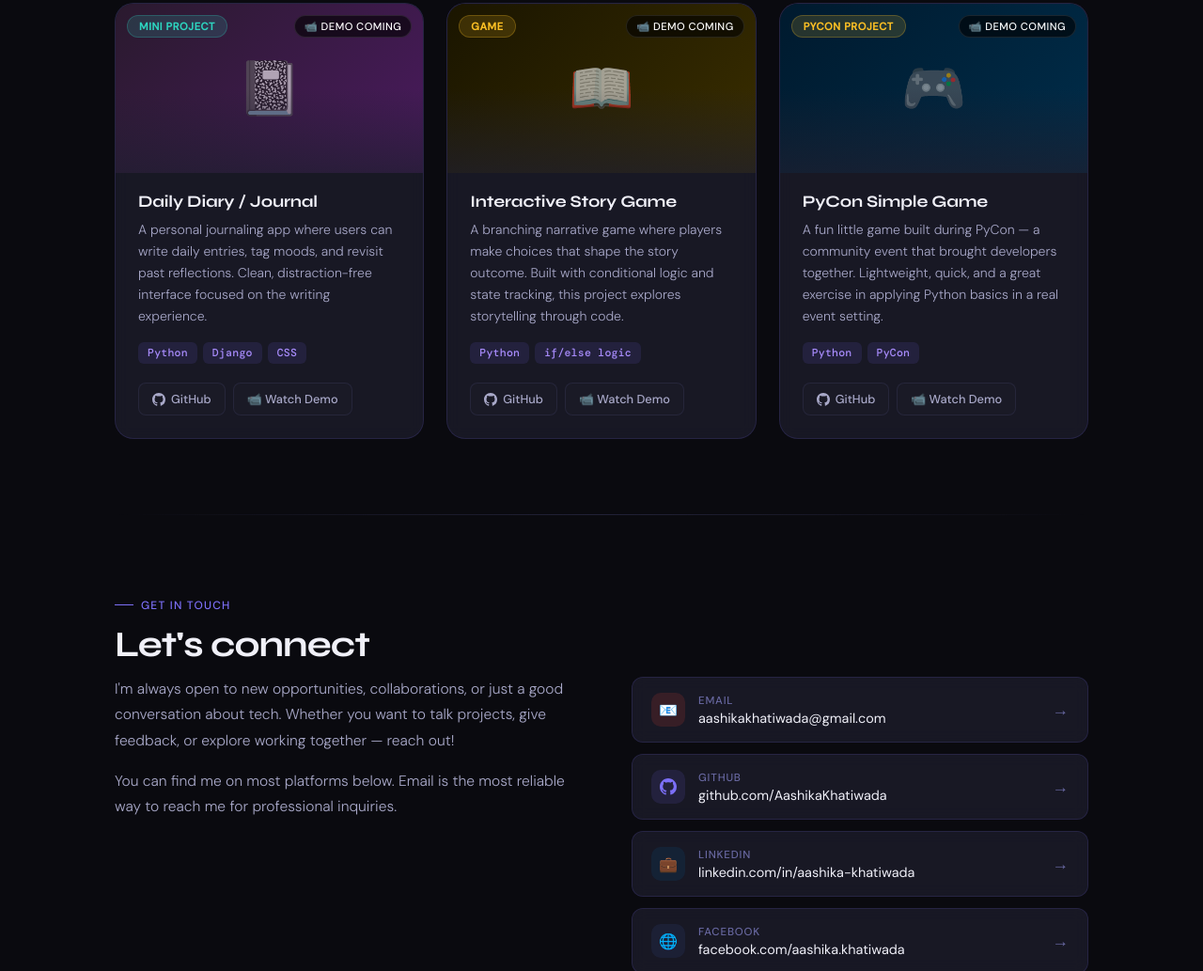
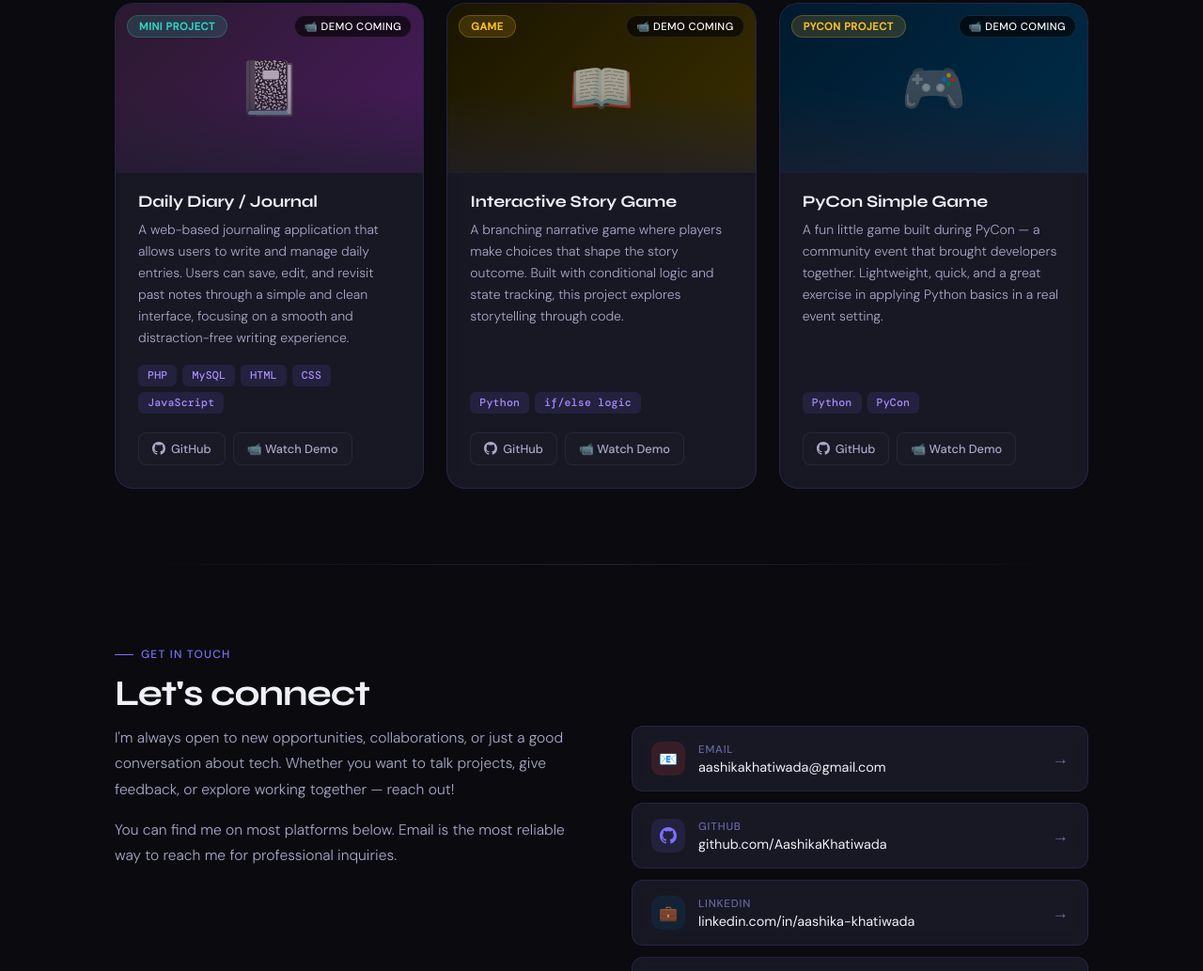
Before and after one commit to aashikaK/Portfolio, a plain HTML site: page index.html in a window 1280 px wide. Shown: the part 3190-4223 px from the top of the page at 94% size. Drawn offline with nearby package versions, Linux system fonts and the light colour scheme.

Commit message:
Updated project section

```diff
--- a/index.html
+++ b/index.html
@@ -1190,19 +1190,30 @@
     <span class="project-type-badge badge-mini">Mini Project</span>
     <span class="project-video-badge">📹 Demo Coming</span>
   </div>
+
   <div class="project-body">
     <h3 class="project-title">Daily Diary / Journal</h3>
-          <p class="project-desc">A personal journaling app where users can write daily entries, tag moods, and revisit past reflections. Clean, distraction-free interface focused on the writing experience.</p>
+
+    <p class="project-desc">
+      A web-based journaling application that allows users to write and manage daily entries. Users can save, edit, and revisit past notes through a simple and clean interface, focusing on a smooth and distraction-free writing experience.
+    </p>
+
     <div class="project-tags">
-            <span class="tag">Python</span>
-            <span class="tag">Django</span>
+      <span class="tag">PHP</span>
+      <span class="tag">MySQL</span>
+      <span class="tag">HTML</span>
       <span class="tag">CSS</span>
+      <span class="tag">JavaScript</span>
     </div>
+
     <div class="project-links">
-            <a href="https://github.com/AashikaKhatiwada" target="_blank" class="project-link">
-              <svg viewBox="0 0 24 24"><path d="M12 0C5.37 0 0 5.37 0 12c0 5.31 3.435 9.795 8.205 11.385.6.105.825-.255.825-.57 0-.285-.015-1.23-.015-2.235-3.015.555-3.795-.735-4.035-1.41-.135-.345-.72-1.41-1.23-1.695-.42-.225-1.02-.78-.015-.795.945-.015 1.62.87 1.845 1.23 1.08 1.815 2.805 1.305 3.495.99.105-.78.42-1.305.765-1.605-2.67-.3-5.46-1.335-5.46-5.925 0-1.305.465-2.385 1.23-3.225-.12-.3-.54-1.53.12-3.18 0 0 1.005-.315 3.3 1.23.96-.27 1.98-.405 3-.405s2.04.135 3 .405c2.295-1.56 3.3-1.23 3.3-1.23.66 1.65.24 2.88.12 3.18.765.84 1.23 1.905 1.23 3.225 0 4.605-2.805 5.625-5.475 5.925.435.375.81 1.095.81 2.22 0 1.605-.015 2.895-.015 3.3 0 .315.225.69.825.57A12.02 12.02 0 0024 12c0-6.63-5.37-12-12-12z"/></svg>
+      <a href="https://github.com/aashikaK/Daily-Diary-or-Journal" target="_blank" class="project-link">
+        <svg viewBox="0 0 24 24">
+          <path d="M12 0C5.37 0 0 5.37 0 12c0 5.31 3.435 9.795 8.205 11.385.6.105.825-.255.825-.57 0-.285-.015-1.23-.015-2.235-3.015.555-3.795-.735-4.035-1.41-.135-.345-.72-1.41-1.23-1.695-.42-.225-1.02-.78-.015-.795.945-.015 1.62.87 1.845 1.23 1.08 1.815 2.805 1.305 3.495.99.105-.78.42-1.305.765-1.605-2.67-.3-5.46-1.335-5.46-5.925 0-1.305.465-2.385 1.23-3.225-.12-.3-.54-1.53.12-3.18 0 0 1.005-.315 3.3 1.23.96-.27 1.98-.405 3-.405s2.04.135 3 .405c2.295-1.56 3.3-1.23 3.3-1.23.66 1.65.24 2.88.12 3.18.765.84 1.23 1.905 1.23 3.225 0 4.605-2.805 5.625-5.475 5.925.435.375.81 1.095.81 2.22 0 1.605-.015 2.895-.015 3.3 0 .315.225.69.825.57A12.02 12 0 0024 12c0-6.63-5.37-12-12-12z"/>
+        </svg>
         GitHub
       </a>
+
       <a href="#" class="project-link">📹 Watch Demo</a>
     </div>
   </div>
```
Lines whose indentation alone changed are shown as unchanged.
